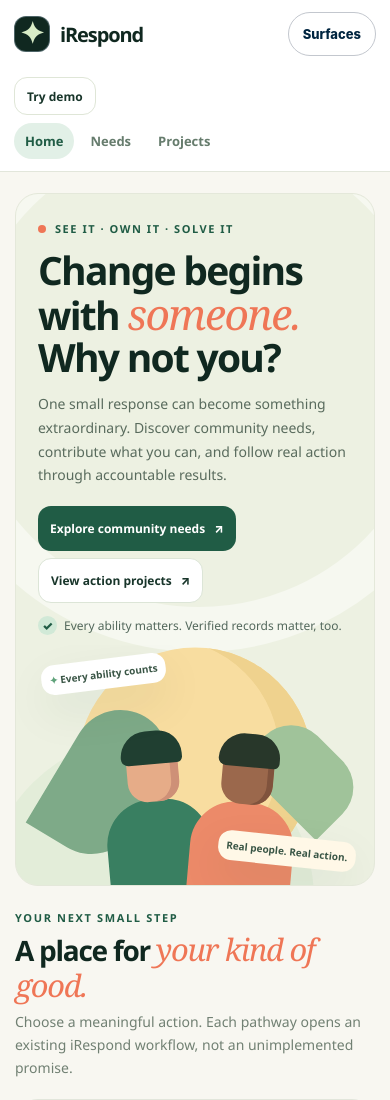
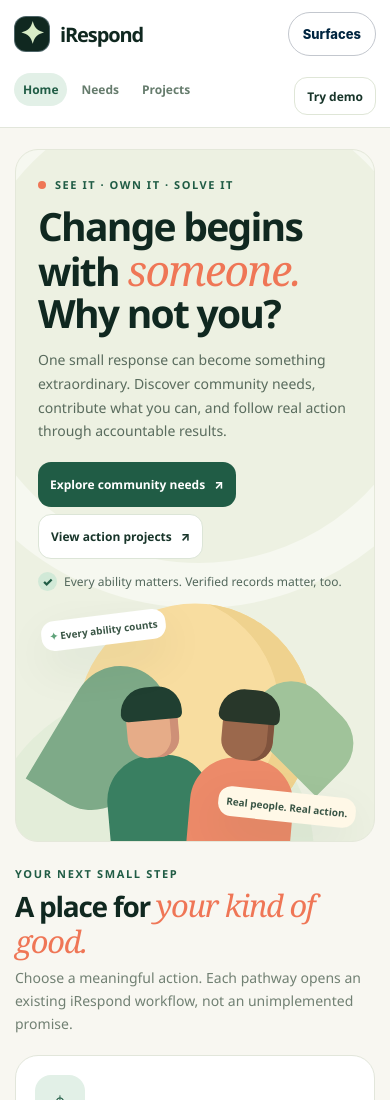
Before and after one commit to Atlasfsp/iRespond, a website: page apps/web/index.html in a window 390 px wide. Shown: the top 1100 px of the page. Drawn offline with Linux system fonts and the light colour scheme.

Commit message:
ux(web): compact mobile navigation and demo entry into two rows

```diff
--- a/apps/web/fieldwork.css
+++ b/apps/web/fieldwork.css
@@ -122,7 +122,12 @@
 }
 @media(max-width:680px){
  main{width:calc(100% - 30px);padding:21px 0 55px}
- .topbar{padding:12px 14px;gap:8px}
+ .topbar{padding:12px 14px;gap:8px;display:grid;grid-template-columns:minmax(0,1fr) auto;grid-template-rows:auto auto;align-items:center}
+ .topbar .brand{grid-column:1;grid-row:1;min-width:0}
+ .topbar #stitch-surface-launcher{grid-column:2;grid-row:1}
+ .topbar #identity-actions{grid-column:2;grid-row:2;justify-self:end}
+ .topbar #primary-nav{grid-column:1;grid-row:2;order:0;min-width:0;max-width:100%;overflow-x:auto}
+ .topbar #primary-nav a{font-size:12px;padding:8px 9px}
  .brand strong{font-size:20px}
  .brand-mark{width:36px;height:36px;border-radius:12px}
  .identity-actions .button{font-size:12px;padding:8px 12px;min-height:38px}
```
